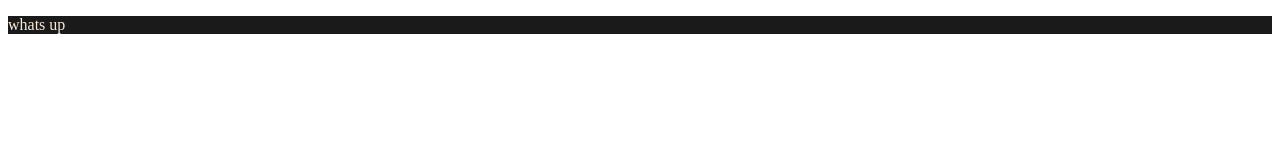
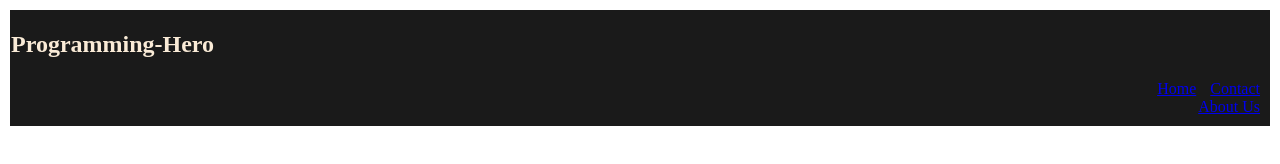
Before and after one commit to 1M0NsR3P0/gitweb, a plain HTML site: page index.html in a window 1280 px wide. Drawn offline with Linux system fonts and the light colour scheme.

Commit message:
added some style

```diff
--- a/index.css
+++ b/index.css
@@ -1,4 +1,26 @@
+*{
+    padding: 1px;
+}
 .divstyle{
     background-color: rgba(3, 3, 3, 0.904);
     color: antiquewhite;
+    padding: 0%;
+    display: inline-block;
+    width: 100%;
+    margin: 0px;
 }
+#navlink{
+    text-align: right;
+    padding-right: 5px;
+    padding-bottom: 10px;
+    display: inline-block;
+    margin-left: 1100px;
+
+}
+h2{
+    display:inline-block;
+}
+a{
+    margin: 0%;
+    padding: 5px;
+}
--- a/index.html
+++ b/index.html
@@ -9,7 +9,12 @@
 </head>
 <body>
     <div class="divstyle">
-        <p>whats up</p>
+        <h2>Programming-Hero</h2>
+        <div id="navlink">
+            <a href="#">Home</a>
+            <a href="#">Contact</a>
+            <a href="#">About Us</a>
+        </div>
     </div>
 
 </body>
```
